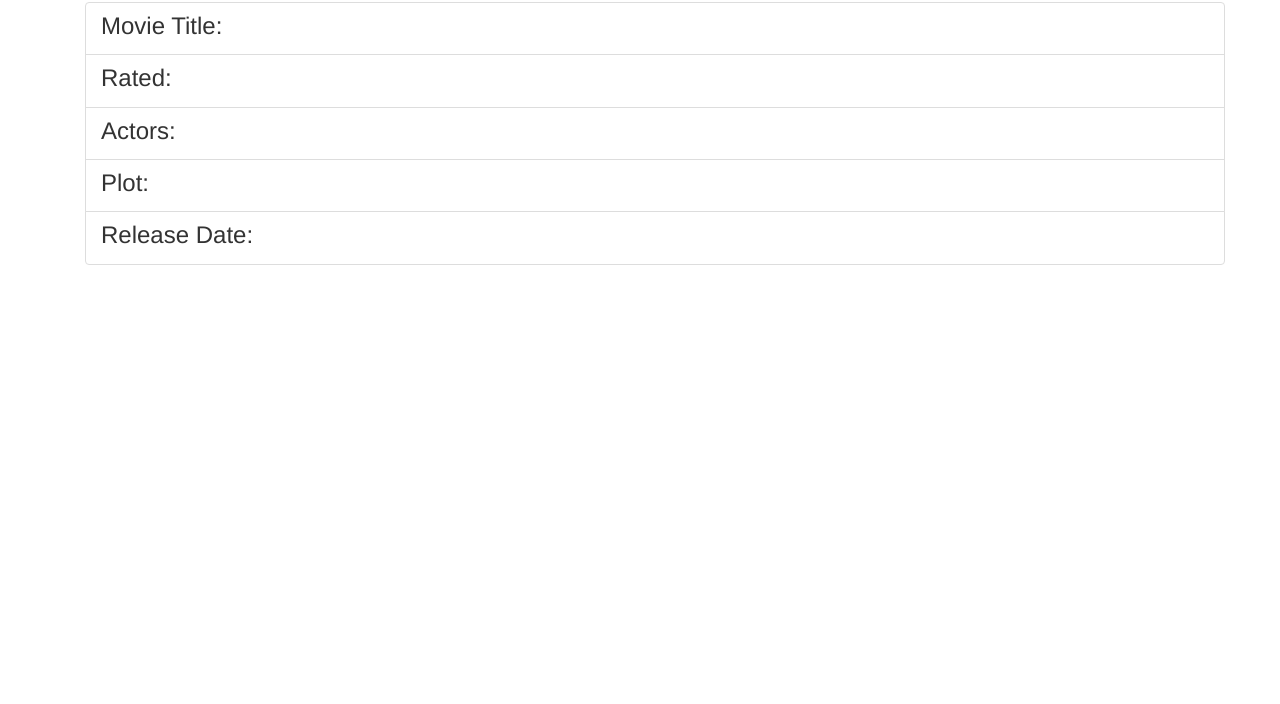
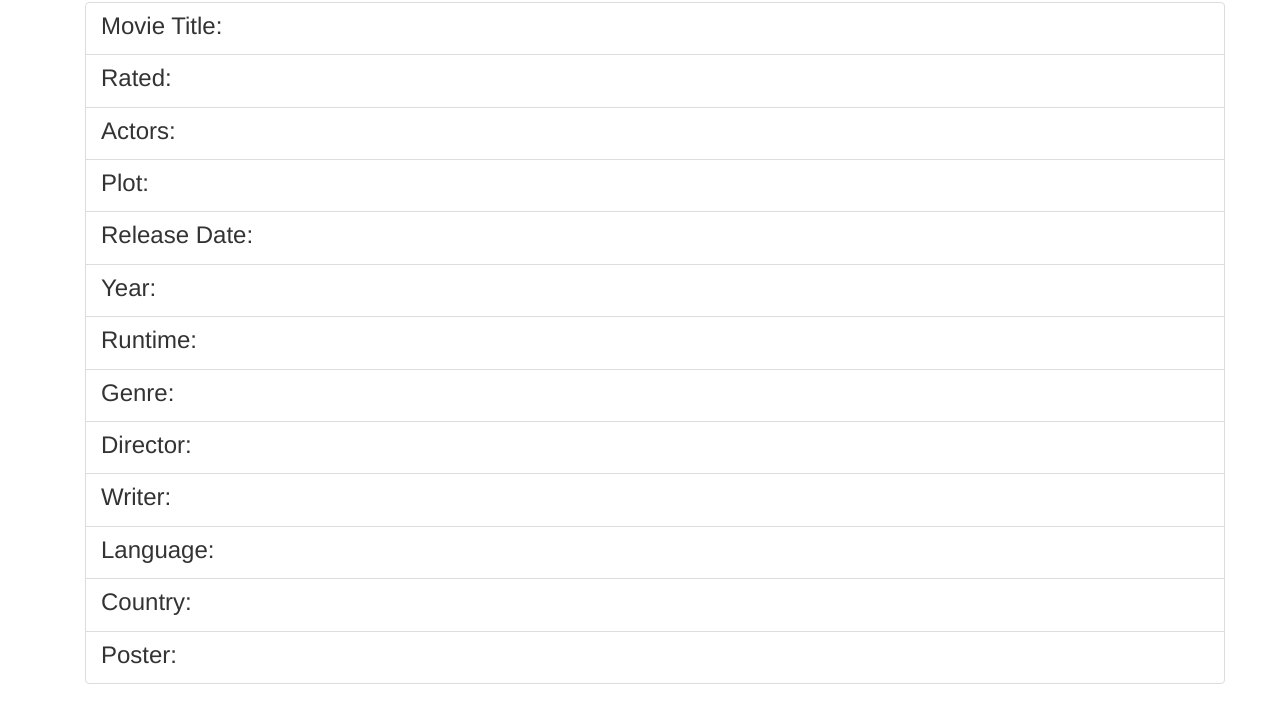
Before and after one commit to jf16m/lesson8_ajax, a plain HTML site: page index.html in a window 1280 px wide. Shown: the part 533-1237 px from the top of the page. Before the commit the page ends 818 px from the top, so only its background shows below. Drawn offline with nearby package versions, Linux system fonts and the light colour scheme.

Commit message:
Lesson 8 Final Commit

```diff
--- a/index.html
+++ b/index.html
@@ -1,8 +1,8 @@
 <html>
 <!- -
 Program Name:   Seminole Movie Connection
-Author:
-Date:
+Author: Joseph Fernandez
+Date: April 14, 2017
 Filename:   index.html
 - ->
 
@@ -53,6 +53,38 @@ Filename:   index.html
             <h3 class="list-group-item-heading">Release Date:</h3>
             <p class="list-group-item-text lead text-primary" id="Released">  </p>
         </a>
+        <a href="#" class="list-group-item">
+            <h3 class="list-group-item-heading">Year:</h3>
+            <p class="list-group-item-text lead text-primary" id="Year">  </p>
+        </a>
+        <a href="#" class="list-group-item">
+            <h3 class="list-group-item-heading">Runtime:</h3>
+            <p class="list-group-item-text lead text-primary" id ="Runtime">  </p>
+        </a>
+        <a href="#" class="list-group-item">
+            <h3 class="list-group-item-heading">Genre:</h3>
+            <p class="list-group-item-text lead text-primary" id ="Genre">  </p>
+        </a>
+        <a href="#" class="list-group-item">
+            <h3 class="list-group-item-heading">Director:</h3>
+            <p class="list-group-item-text lead text-primary" id ="Director">  </p>
+        </a>
+        <a href="#" class="list-group-item">
+            <h3 class="list-group-item-heading">Writer:</h3>
+            <p class="list-group-item-text lead text-primary" id ="Writer">  </p>
+        </a>
+        <a href="#" class="list-group-item">
+            <h3 class="list-group-item-heading">Language:</h3>
+            <p class="list-group-item-text lead text-primary" id ="Language">  </p>
+        </a>
+        <a href="#" class="list-group-item">
+            <h3 class="list-group-item-heading">Country:</h3>
+            <p class="list-group-item-text lead text-primary" id ="Country">  </p>
+        </a>
+        <a href="#" class="list-group-item">
+            <h3 class="list-group-item-heading">Poster:</h3>
+            <p class="list-group-item-text lead text-primary" id ="Poster">  </p>
+        </a>
 
     </div>
 </div>
@@ -71,6 +103,14 @@ Filename:   index.html
                      $('#Actors').html(json.Actors);
                      $('#Plot').html(json.Plot);
                      $('#Released').html(json.Released);
+                     $('#Year').html(json.Year);
+                     $('#Runtime').html(json.Runtime);
+                     $('#Genre').html(json.Genre);
+                     $('#Director').html(json.Director);
+                     $('#Writer').html(json.Writer);
+                     $('#Language').html(json.Language);
+                     $('#Country').html(json.Country);
+                     $('#Poster').html(json.Poster);
                 })
                 .fail(function() {
                       alert("Posting failed.");
```
Also changed, not shown: 1 other file.
